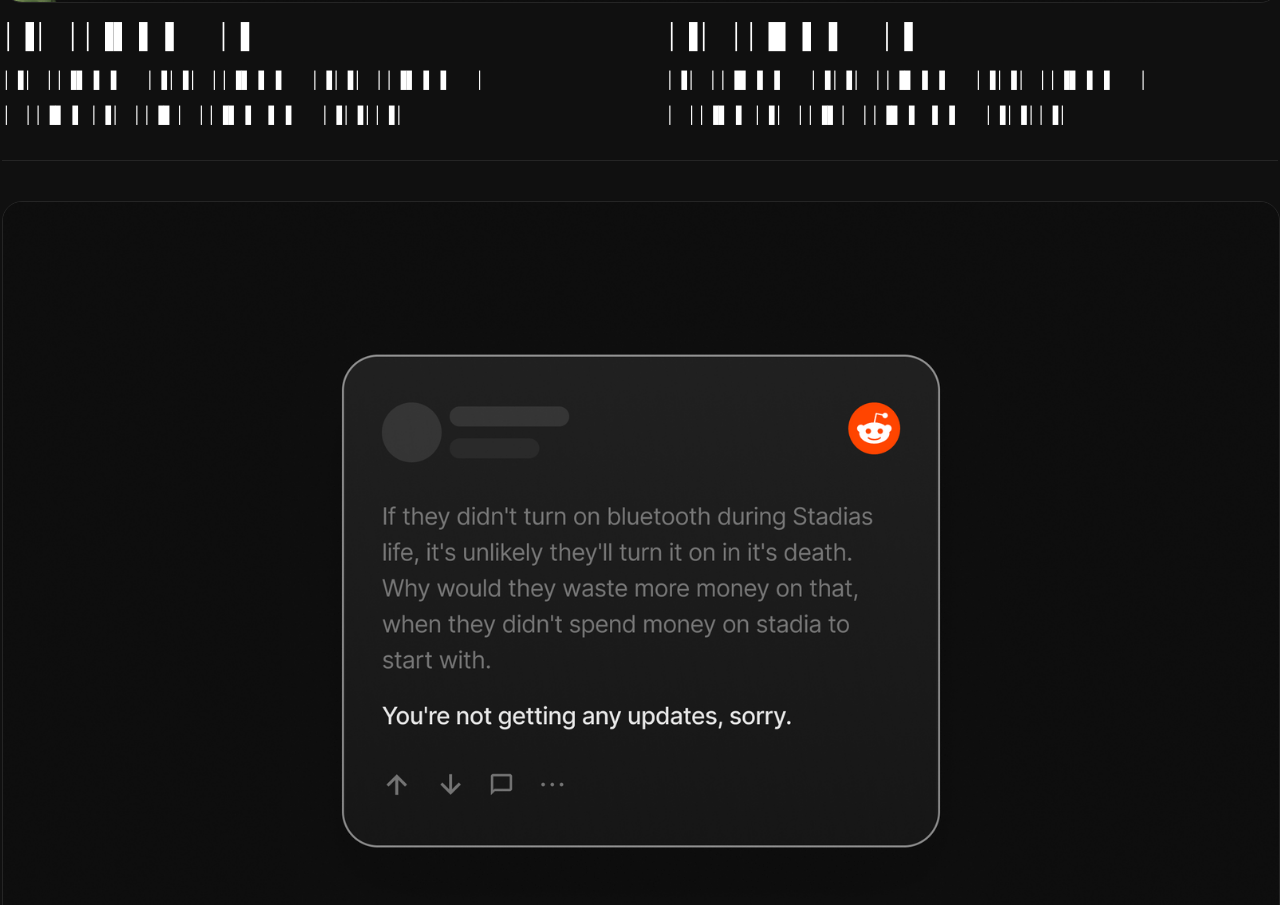
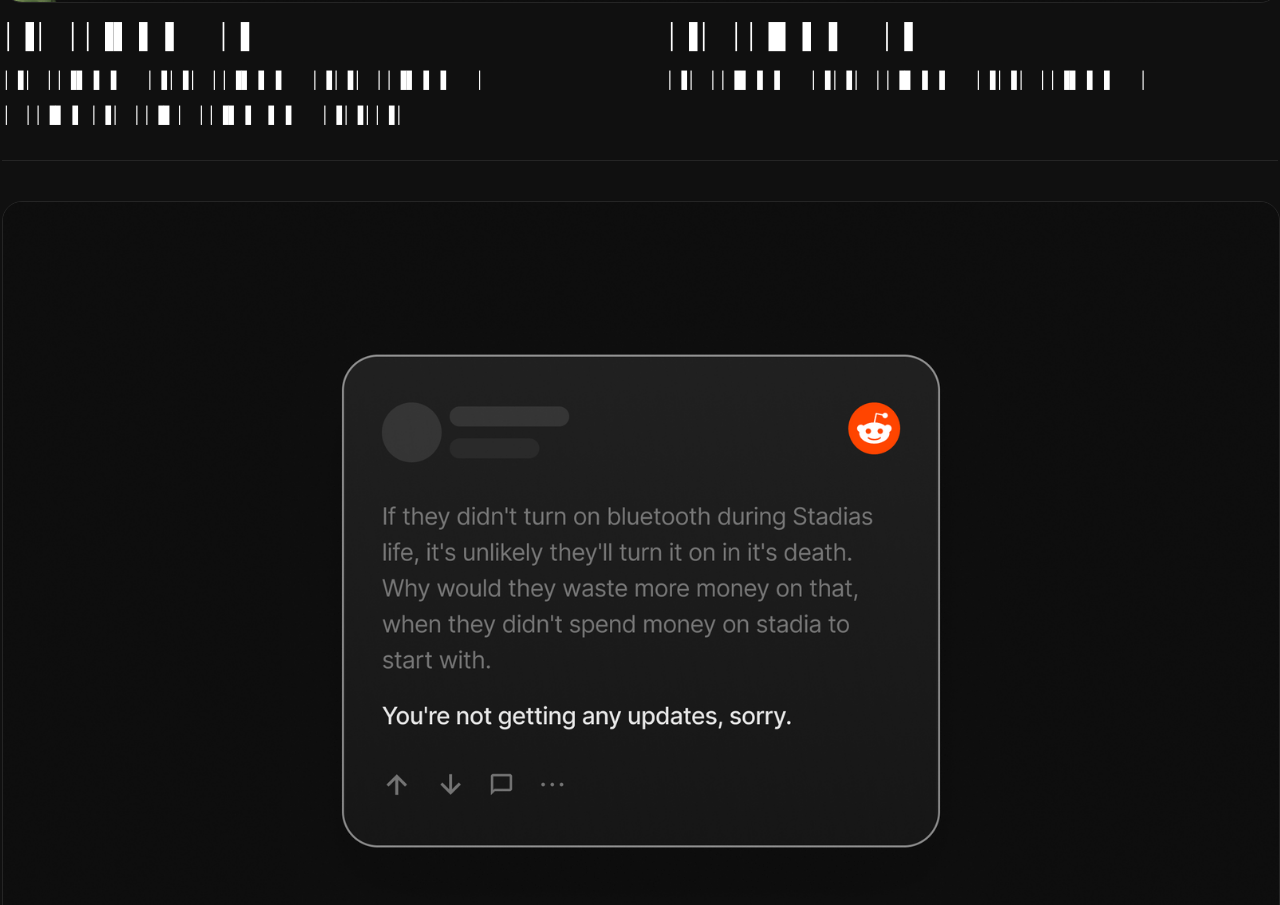
Before and after one commit to Dxs7y/Portfolio, a plain HTML site: page index.html in a window 1280 px wide. Shown: the part 821-1726 px from the top of the page. Drawn offline with Linux system fonts and the light colour scheme.

Commit message:
Update index.html

```diff
--- a/index.html
+++ b/index.html
@@ -22,7 +22,6 @@
                 <div class="column">
                     <h2>│▐│⠀││▐▌▐⠀▌⠀⠀│▐</h2>
                     <p>│▐│⠀││▐▌▐⠀▌⠀⠀│▐│▐│⠀││▐▌▐⠀▌⠀⠀│▐│▐│⠀││▐▌▐⠀▌⠀⠀│</p>
-                    <p>│⠀││▐▌▐⠀│▐│⠀││▐▌│⠀││▐▌▐⠀▐⠀▌⠀⠀│▐│▐││▐│</p>
                 </div>
             </div>
             <div class="section-divider"></div>
```
